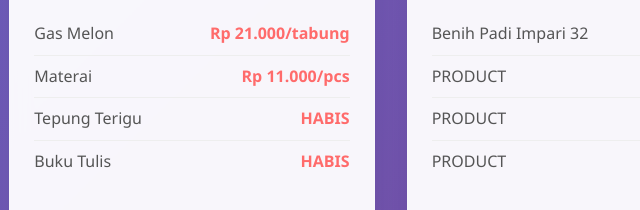
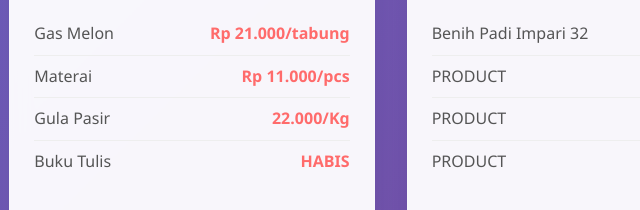
Before and after one commit to kedungsarikdmp/koperasi-desa-merah-putih-kedungsari, a plain HTML site: page index.html in a window 1280 px wide. Shown: the part 2710-2920 px from the top of the page, 448-1088 px from the left. Drawn offline with Linux system fonts and the light colour scheme.

Commit message:
Update index.html

```diff
--- a/index.html
+++ b/index.html
@@ -991,8 +991,8 @@
                             <span class="variant-price">Rp 11.000/pcs</span>
                         </div>
                         <div class="variant-item">
-                            <span class="variant-name">Tepung Terigu</span>
-                            <span class="variant-price">HABIS</span>
+                            <span class="variant-name">Gula Pasir</span>
+                            <span class="variant-price">22.000/Kg</span>
                         </div>
                         <div class="variant-item">
                             <span class="variant-name">Buku Tulis</span>
@@ -1141,7 +1141,7 @@
 		const lainlainVariants = [
             { id: 'lainlain-1', name: 'Gas Melon', price: 21000 },
             { id: 'lainlain-2', name: 'Materai', price: 11000 },
-            { id: 'lainlain-3', name: 'Tepung Terigu', price: 0 },
+            { id: 'lainlain-3', name: 'Gula Pasir', price: 22000 },
             { id: 'lainlain-4', name: 'Buku Tulis', price: 0 }
         ];
 		const pertanianVariants = [
```
